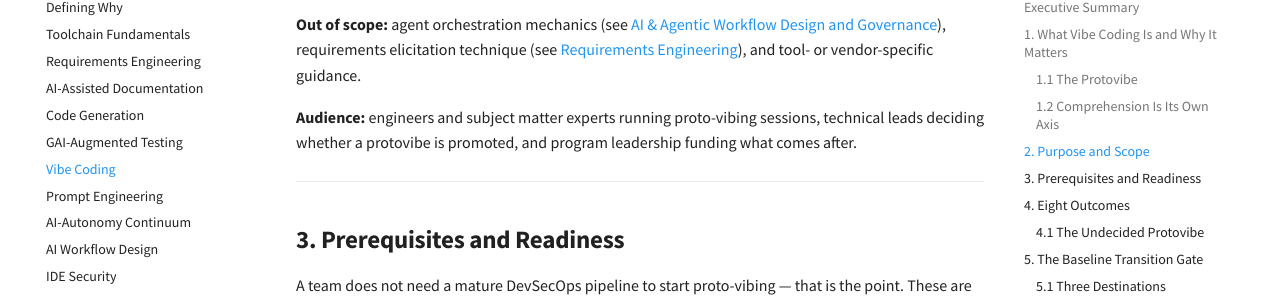
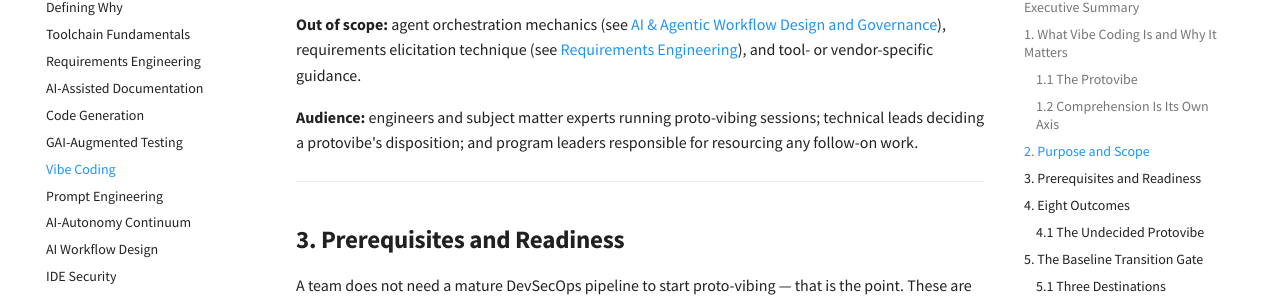
Before and after one commit to Code-dot-mil/AI4SDLC, an MkDocs documentation site: the page built from docs/plays/protovibe_play.md, in a window 1280 px wide and 900 px high, scrolled down 2480 px. Shown: the part 153-455 px from the top of the window. Built offline with MkDocs 1.6.1 and Material for MkDocs 9.7.7, drawn with Linux system fonts in a browser that asks for light colours; comment, search, counter and statistics services are not loaded.

Commit message:
docs(protovibe): clarify audience responsibilities
Align audience roles with disposition decisions and make follow-on resourcing conditional.

```diff
--- a/docs/plays/protovibe_play.md
+++ b/docs/plays/protovibe_play.md
@@ -57,7 +57,7 @@ This play governs what happens after a proto-vibing session ends: how a program
 
 **Out of scope:** agent orchestration mechanics (see [AI & Agentic Workflow Design and Governance](ai_sdlc_workflows-play.md)), requirements elicitation technique (see [Requirements Engineering](requirements_engineering_play.md)), and tool- or vendor-specific guidance.
 
-**Audience:** engineers and subject matter experts running proto-vibing sessions, technical leads deciding whether a protovibe is promoted, and program leadership funding what comes after.
+**Audience:** engineers and subject matter experts running proto-vibing sessions; technical leads deciding a protovibe's disposition; and program leaders responsible for resourcing any follow-on work.
 
 ---
 
```
